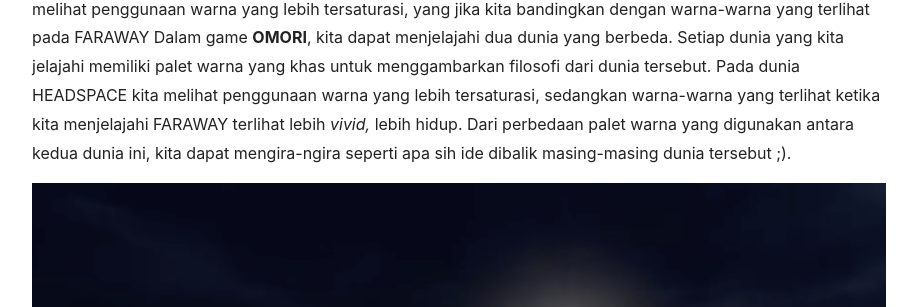
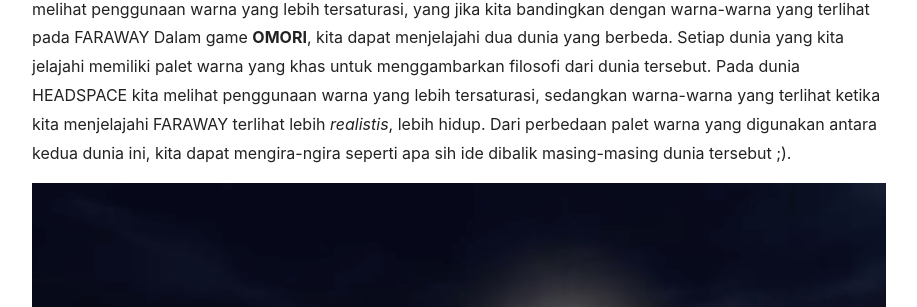
Before and after one commit to wowods/setelah-gaming-blog, a Jekyll site: the page built from _posts/2021-11-25-subtle-things-in-game.md, in a window 1280 px wide and 900 px high, scrolled down 3131 px. Shown: the part 146-453 px from the top of the window, without its empty margins (71-988 px from the left). Built offline with Jekyll 4.4.1, drawn with Linux system fonts in a browser that asks for light colours; nearby versions of some CDN libraries; comment, search, counter and statistics services are not loaded.

Commit message:
update word vivid to make it more sense :v

```diff
--- a/_posts/2021-11-25-subtle-things-in-game.md
+++ b/_posts/2021-11-25-subtle-things-in-game.md
@@ -41,7 +41,7 @@ Dari alat musik tersebut, kita dapat mengira-ngira seperti apa sifat dan ciri kh
 
 Hal-hal kecil yang dapat memberikan detail lebih juga dapat diaplikasikan pada *aesthetic* dari grafik yang digunakan pada game tersebut. Contohnya misal pada game **OMORI** dan bagaimana penggunaan palet warnanya.
 Dalam game **OMORI**, kita dapat menjelajahi dua dunia yang berbeda. Setiap dunia yang kita jelajahi memiliki palet warna yang khas untuk menggambarkan filosofi dari dunia tersebut. Pada dunia HEADSPACE kita melihat penggunaan warna yang lebih tersaturasi, yang jika kita bandingkan dengan warna-warna yang terlihat pada FARAWAY
-Dalam game **OMORI**, kita dapat menjelajahi dua dunia yang berbeda. Setiap dunia yang kita jelajahi memiliki palet warna yang khas untuk menggambarkan filosofi dari dunia tersebut. Pada dunia HEADSPACE kita melihat penggunaan warna yang lebih tersaturasi, sedangkan warna-warna yang terlihat ketika kita menjelajahi FARAWAY terlihat lebih *vivid,* lebih hidup. Dari perbedaan palet warna yang digunakan antara kedua dunia ini, kita dapat mengira-ngira seperti apa sih ide dibalik masing-masing dunia tersebut ;).
+Dalam game **OMORI**, kita dapat menjelajahi dua dunia yang berbeda. Setiap dunia yang kita jelajahi memiliki palet warna yang khas untuk menggambarkan filosofi dari dunia tersebut. Pada dunia HEADSPACE kita melihat penggunaan warna yang lebih tersaturasi, sedangkan warna-warna yang terlihat ketika kita menjelajahi FARAWAY terlihat lebih *realistis*, lebih hidup. Dari perbedaan palet warna yang digunakan antara kedua dunia ini, kita dapat mengira-ngira seperti apa sih ide dibalik masing-masing dunia tersebut ;).
 
 ![Petunjuk Arah yang natural pada The Last of Us](../../../assets/images/tlou_escapethebar.png)
 *Coba tebak, ke arah mana kah kita harus berjalan? :)*
```
Also changed, not shown: other parts of _posts/2021-11-25-subtle-things-in-game.md (+1 -1 lines).
